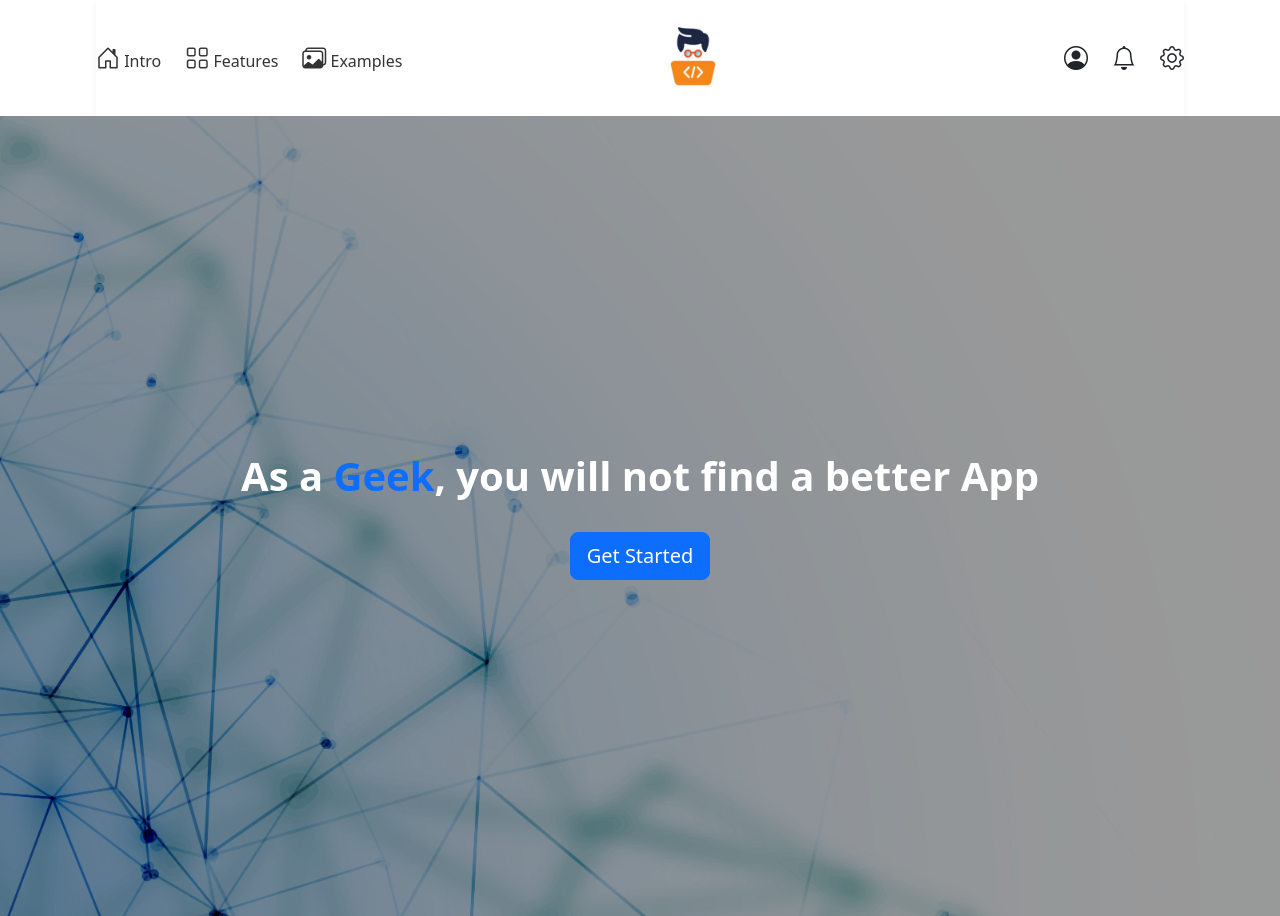
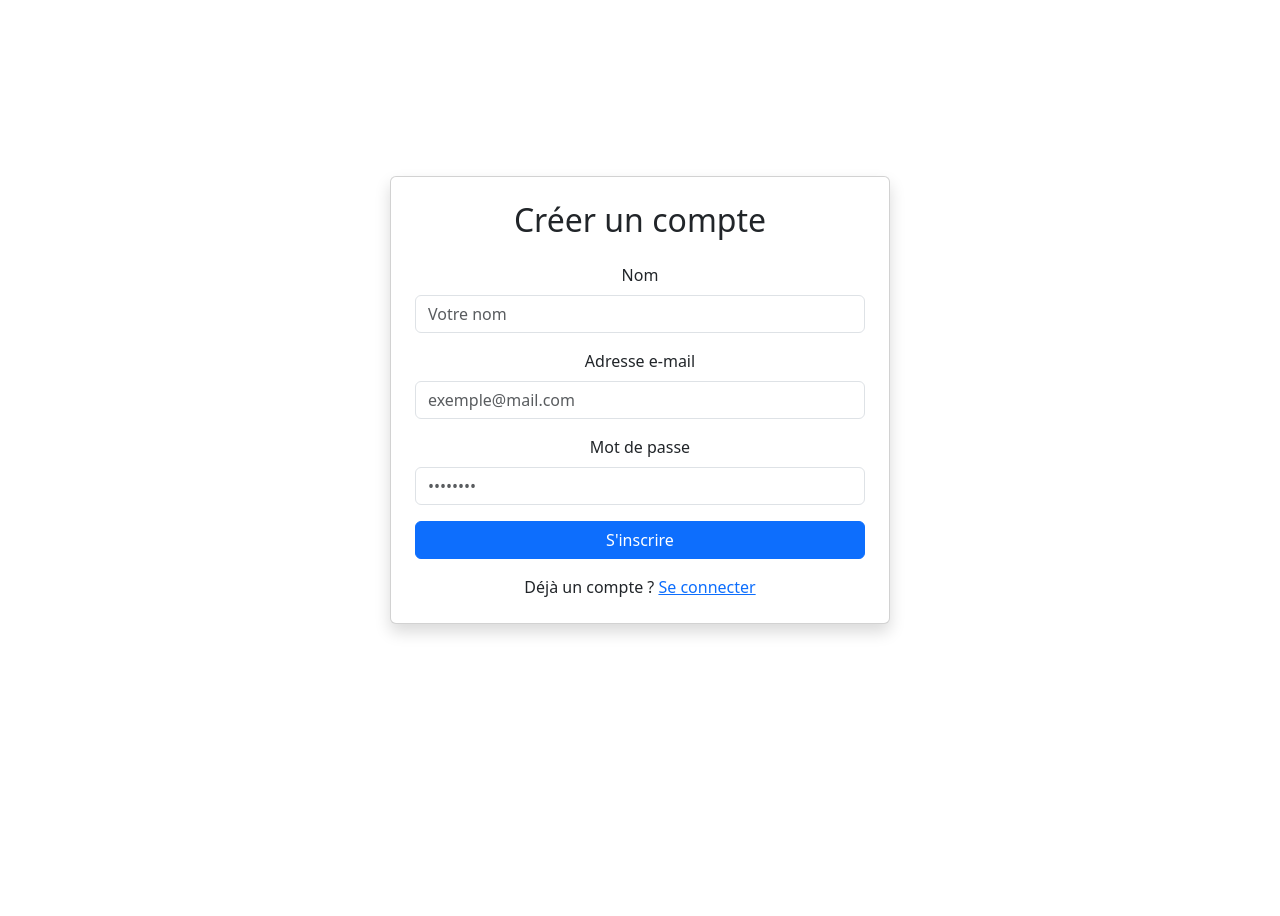
Before and after one commit to zaarouri/GeeksBlogs_frontend, a React (Create React App) app: page /register in a window 1280 px wide. After the commit the page ends 800 px from the top, so only its background shows below. Built offline with nearby package versions, Linux system fonts and the light colour scheme.

Commit message:
add login,register

```diff
--- a/package.json
+++ b/package.json
@@ -13,6 +13,7 @@
     "bootstrap": "^5.3.6",
     "react": "^19.1.0",
     "react-dom": "^19.1.0",
+    "react-router-dom": "^7.6.2",
     "react-scripts": "5.0.1",
     "web-vitals": "^2.1.4"
   },
--- a/src/App.js
+++ b/src/App.js
@@ -1,15 +1,30 @@
-import React from 'react';
-import './App.css';
-import Navbar from './components/Navbar';
-import Intro from '../src/components/intro';
+import React from 'react'
+import './App.css'
+import Navbar from './components/Navbar'
+import Intro from './components/intro'
+import LoginPage from './pages/LoginPage'
+import RegisterPage from './pages/RegisterPage'
+import ResetPasswordPage from './pages/ResetPasswordPage'
+
+import { Routes, Route, useLocation } from 'react-router-dom'
 
 function App() {
+  const location = useLocation()
+
+  // Masquer la navbar sur ces routes
+  const hideNavbarRoutes = ['/login', '/register', '/reset-password']
+
   return (
     <div className="App">
-      <Navbar />
-      <Intro />
+      {!hideNavbarRoutes.includes(location.pathname) && <Navbar />}
+      <Routes>
+        <Route path="/" element={<Intro />} />
+        <Route path="/login" element={<LoginPage />} />
+        <Route path="/register" element={<RegisterPage />} />
+        <Route path="/reset-password" element={<ResetPasswordPage />} />
+      </Routes>
     </div>
-  );
+  )
 }
 
-export default App;
+export default App
--- a/src/components/Navbar.js
+++ b/src/components/Navbar.js
@@ -1,6 +1,7 @@
 import React from 'react';
 import './Navbar.css';
 import logo from '../assets/geeks-logo.jpg'; // Make sure the image exists in this path
+import { Link } from 'react-router-dom';
 
 const Navbar = () => {
   return (
@@ -22,6 +23,7 @@ const Navbar = () => {
         <li><i className="bi bi-person-circle"></i></li>
         <li><i className="bi bi-bell"></i></li>
         <li><i className="bi bi-gear"></i></li>
+        <Link to="/login">Logout</Link>
       </ul>
     </nav>
   );
--- a/src/index.js
+++ b/src/index.js
@@ -1,18 +1,14 @@
-import React from 'react';
-import ReactDOM from 'react-dom/client';
-import './index.css';
-import App from './App';
-import reportWebVitals from './reportWebVitals';
-import 'bootstrap/dist/css/bootstrap.min.css';
+// main.jsx
+import React from 'react'
+import ReactDOM from 'react-dom/client'
+import App from './App'
+import { BrowserRouter } from 'react-router-dom'
+import 'bootstrap/dist/css/bootstrap.min.css'
 
-const root = ReactDOM.createRoot(document.getElementById('root'));
-root.render(
+ReactDOM.createRoot(document.getElementById('root')).render(
   <React.StrictMode>
-    <App />
+    <BrowserRouter> {/* ⬅️ IMPORTANT */}
+      <App />
+    </BrowserRouter>
   </React.StrictMode>
-);
-
-// If you want to start measuring performance in your app, pass a function
-// to log results (for example: reportWebVitals(console.log))
-// or send to an analytics endpoint. Learn more: https://bit.ly/CRA-vitals
-reportWebVitals();
+)
--- /dev/null
+++ b/src/pages/LoginPage.jsx
@@ -0,0 +1,32 @@
+import React from 'react' // tu peux ajouter des styles personnalisés ici
+import { Link } from 'react-router-dom'
+
+
+function LoginPage() {
+  return (
+    <div className="container d-flex justify-content-center align-items-center min-vh-100">
+      <div className="card shadow p-4" style={{ maxWidth: '400px', width: '100%' }}>
+        <h2 className="text-center mb-4">Connexion</h2>
+        <form>
+          <div className="mb-3">
+            <label htmlFor="email" className="form-label">Adresse e-mail</label>
+            <input type="email" className="form-control" id="email" placeholder="exemple@mail.com" />
+          </div>
+          <div className="mb-3">
+            <label htmlFor="password" className="form-label">Mot de passe</label>
+            <input type="password" className="form-control" id="password" placeholder="••••••••" />
+          </div>
+          <div className="mb-3 text-end">
+            <a href="/reset-password" className="small text-decoration-none">Mot de passe oublié ?</a>
+          </div>
+          <Link to='/intro' type="submit" className="btn btn-primary w-100">Se connecter</Link>
+        </form>
+        <div className="text-center mt-3">
+          <span>Pas de compte ? <a href="/register">S'inscrire</a></span>
+        </div>
+      </div>
+    </div>
+  )
+}
+
+export default LoginPage
--- /dev/null
+++ b/src/pages/RegisterPage.jsx
@@ -0,0 +1,31 @@
+import React from 'react'
+
+function RegisterPage() {
+  return (
+    <div className="container d-flex justify-content-center align-items-center min-vh-100">
+      <div className="card shadow p-4" style={{ maxWidth: '500px', width: '100%' }}>
+        <h2 className="text-center mb-4">Créer un compte</h2>
+        <form>
+          <div className="mb-3">
+            <label className="form-label">Nom</label>
+            <input type="text" className="form-control" placeholder="Votre nom" />
+          </div>
+          <div className="mb-3">
+            <label className="form-label">Adresse e-mail</label>
+            <input type="email" className="form-control" placeholder="exemple@mail.com" />
+          </div>
+          <div className="mb-3">
+            <label className="form-label">Mot de passe</label>
+            <input type="password" className="form-control" placeholder="••••••••" />
+          </div>
+          <button type="submit" className="btn btn-primary w-100">S'inscrire</button>
+        </form>
+        <div className="text-center mt-3">
+          <span>Déjà un compte ? <a href="/login">Se connecter</a></span>
+        </div>
+      </div>
+    </div>
+  )
+}
+
+export default RegisterPage
--- /dev/null
+++ b/src/pages/ResetPasswordPage.jsx
@@ -0,0 +1,23 @@
+import React from 'react'
+
+function ResetPasswordPage() {
+  return (
+    <div className="container d-flex justify-content-center align-items-center min-vh-100">
+      <div className="card shadow p-4" style={{ maxWidth: '400px', width: '100%' }}>
+        <h2 className="text-center mb-4">Réinitialiser le mot de passe</h2>
+        <form>
+          <div className="mb-3">
+            <label className="form-label">Adresse e-mail</label>
+            <input type="email" className="form-control" placeholder="exemple@mail.com" />
+          </div>
+          <button type="submit" className="btn btn-warning w-100">Envoyer le lien</button>
+        </form>
+        <div className="text-center mt-3">
+          <a href="/login">Retour à la connexion</a>
+        </div>
+      </div>
+    </div>
+  )
+}
+
+export default ResetPasswordPage
```
Also changed, not shown: src/logo.svg (deleted), 1 other file (tests, documents, lock files or other folders).
